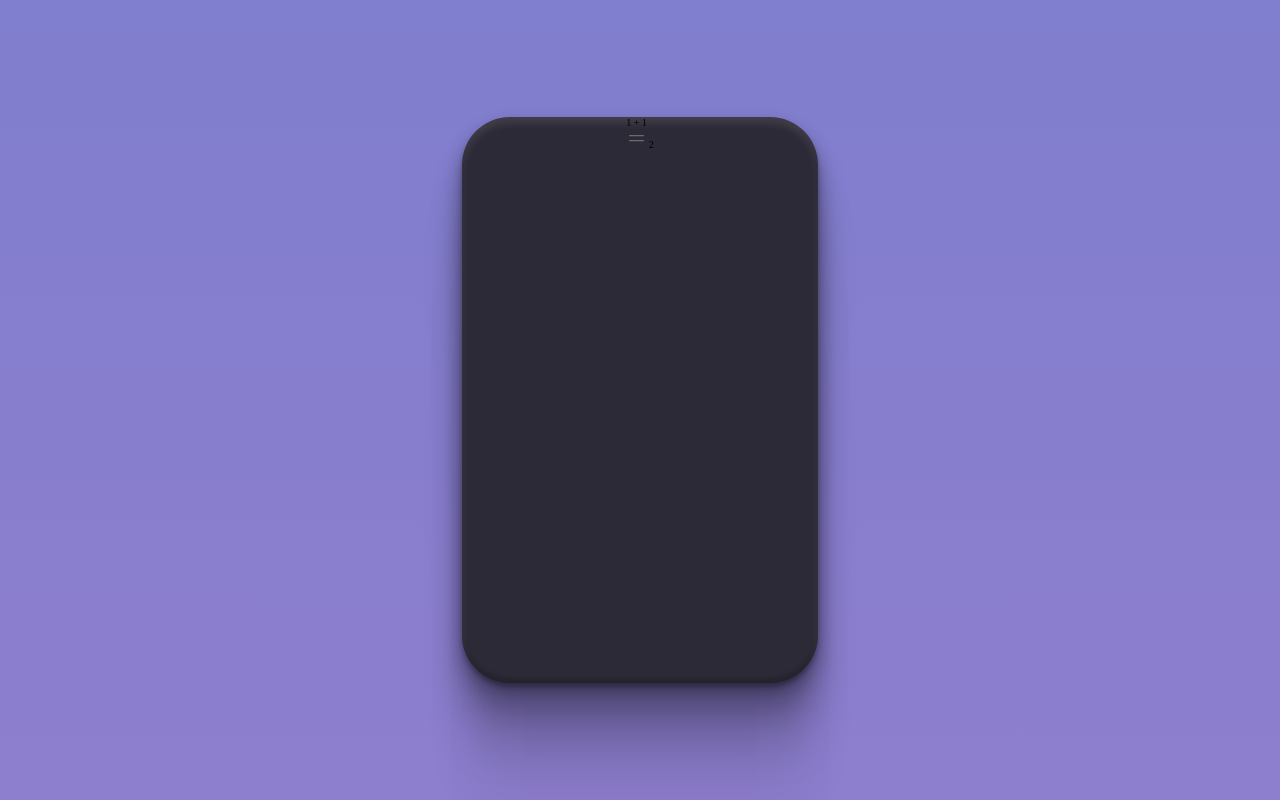
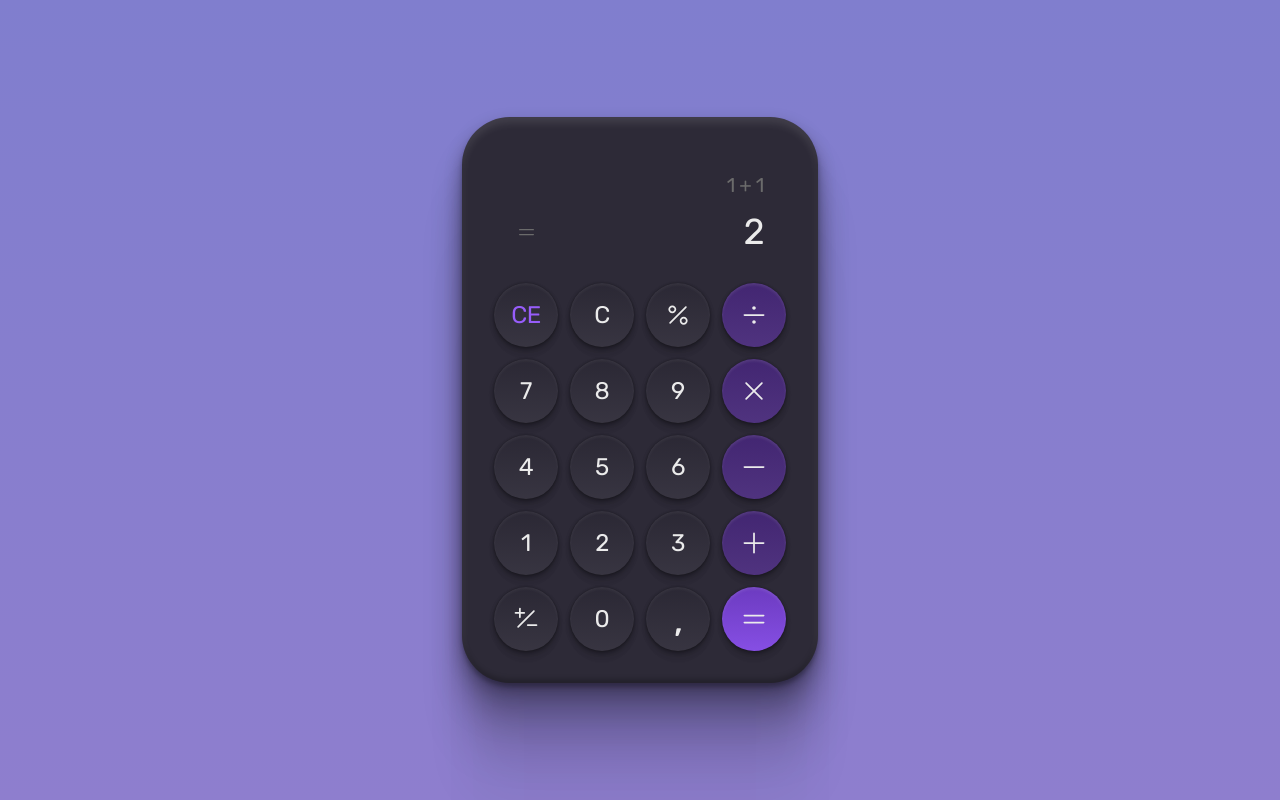
Before and after one commit to apolomoraes/calculadora-boracodar5, a website built with Vite: page index.html in a window 1280 px wide. Built offline with nearby package versions, Linux system fonts and the light colour scheme.

Commit message:
add svg and finally style

```diff
--- a/index.html
+++ b/index.html
@@ -2,23 +2,54 @@
 <html lang="pt-br">
 
 <head>
+  <link rel="preconnect" href="https://fonts.googleapis.com">
+  <link rel="preconnect" href="https://fonts.gstatic.com" crossorigin>
+
   <meta charset="UTF-8" />
   <meta name="viewport" content="width=device-width, initial-scale=1.0" />
   <title>Calculadora</title>
   <link rel="stylesheet" href="style.css">
+
+  <link href="https://fonts.googleapis.com/css2?family=Rubik&display=swap" rel="stylesheet">
 </head>
 
 <body>
   <div id="calculator">
-    <main>
-      <section class="display">
-        <div class="last-calc">1 + 1</div>
-        <div class="result">
-          <img src="./assets/equals.svg" alt="Sinal de igual">
-          <span>2</span>
-        </div>
-      </section>
-    </main>
+    <div id="display">
+      <div id="last-calc">1 + 1</div>
+      <div id="result">
+        <img src="./assets/equals.svg" alt="Sinal de igual">
+        <span>2</span>
+      </div>
+    </div>
+
+    <div id="keyboard">
+      <button class="delete-all">CE</button>
+      <button>C</button>
+      <button><img src="assets/porcentage.svg" alt="Sinal de porcentagem"></button>
+      <button class="functions"><img src="assets/divide.svg" alt="Sinal de divisão"></button>
+
+
+      <button>7</button>
+      <button>8</button>
+      <button>9</button>
+      <button class="functions"><img src="assets/multiple.svg" alt="Sinal de multiplicação"></button>
+
+      <button>4</button>
+      <button>5</button>
+      <button>6</button>
+      <button class="functions"><img src="assets/subtraction.svg" alt="Sinal de subtração"></button>
+
+      <button>1</button>
+      <button>2</button>
+      <button>3</button>
+      <button class="functions"><img src="assets/sum.svg" alt="Sinal de soma"></button>
+
+      <button><img src="assets/plusminus.svg" alt="Sinal de mais ou menos"></button>
+      <button>0</button>
+      <button>,</button>
+      <button class="functions-secondary"><img src="assets/result.svg" alt="Sinal de multiplicação"></button>
+    </div>
   </div>
 </body>
 
--- a/style.css
+++ b/style.css
@@ -19,10 +19,12 @@ body {
   place-content: center;
 }
 
+body * {
+  font-family: 'Rubik';
+  letter-spacing: -0.02em;
+}
+
 #calculator {
-  display: flex;
-  justify-content: center;
-
   width: 35.6rem;
   height: 56.6rem;
 
@@ -30,3 +32,89 @@ body {
   box-shadow: 0px 4px 4px rgba(0, 0, 0, 0.25), 0px 188px 52px rgba(0, 0, 0, 0.01), 0px 120px 48px rgba(0, 0, 0, 0.04), 0px 68px 41px rgba(0, 0, 0, 0.15), 0px 30px 30px rgba(0, 0, 0, 0.26), 0px 8px 17px rgba(0, 0, 0, 0.29), inset 0px 6px 8px rgba(255, 255, 255, 0.1), inset 0px -4px 5px rgba(0, 0, 0, 0.22);
   border-radius: 4.8rem;
 }
+
+#display {
+  margin-top: 5.4rem;
+  padding-inline: 5.4rem;
+
+}
+
+#last-calc {
+  text-align: right;
+
+  font-size: 2.0rem;
+  line-height: 140%;
+
+  color: #6b6b6b;
+}
+
+#result {
+  margin-top: .8rem;
+
+  display: flex;
+  justify-content: space-between;
+}
+
+#result span {
+  font-size: 3.6rem;
+  line-height: 140%;
+
+  color: #ebebeb;
+}
+
+#keyboard {
+  display: grid;
+  grid-template-columns: repeat(4, 1fr);
+  gap: 1.2rem;
+
+  margin-top: 2.6rem;
+  margin-inline: 3.2rem;
+  padding-bottom: 3.2rem;
+}
+
+#keyboard button:nth-last-child(2) {
+  font-size: 4rem;
+  line-height: 4.3rem;
+}
+
+button {
+  border: 0;
+
+  width: 6.4rem;
+  height: 6.4rem;
+
+  background: linear-gradient(180deg, rgba(0, 0, 0, 0.05) 0%, rgba(255, 255, 255, 0.05) 100%), #2D2A37;
+
+  box-shadow: 0px 11px 7px rgba(0, 0, 0, 0.01), 0px 7px 7px rgba(0, 0, 0, 0.04), 0px 4px 6px rgba(0, 0, 0, 0.1), 0px 2px 4px rgba(0, 0, 0, 0.26), 0px 0px 2px rgba(0, 0, 0, 0.29), inset 0px 2px 3px rgba(255, 255, 255, 0.06);
+
+  border-radius: 99.9rem;
+
+  font-size: 2.4rem;
+  line-height: 2.8rem;
+
+  color: #ebebeb;
+
+  display: flex;
+  align-items: center;
+  justify-content: center;
+}
+
+.functions {
+  background: linear-gradient(180deg, rgba(0, 0, 0, 0.05) 0.01%, rgba(255, 255, 255, 0.05) 100%), #462878;
+
+  box-shadow: 0px 11px 7px rgba(0, 0, 0, 0.01), 0px 7px 7px rgba(0, 0, 0, 0.04), 0px 4px 6px rgba(0, 0, 0, 0.1), 0px 2px 4px rgba(0, 0, 0, 0.26), 0px 0px 2px rgba(0, 0, 0, 0.29), inset 0px 2px 3px rgba(255, 255, 255, 0.1);
+}
+
+.functions-secondary{
+  background: linear-gradient(180deg, rgba(0, 0, 0, 0.15) 0%, rgba(255, 255, 255, 0.05) 100%), #7F45E2;
+
+  box-shadow: 0px 11px 7px rgba(0, 0, 0, 0.01), 0px 7px 7px rgba(0, 0, 0, 0.04), 0px 4px 6px rgba(0, 0, 0, 0.1), 0px 2px 4px rgba(0, 0, 0, 0.26), 0px 0px 2px rgba(0, 0, 0, 0.29), inset 0px 2px 3px rgba(255, 255, 255, 0.1);
+}
+
+.delete-all {
+  color: #975DFA;
+
+  background: linear-gradient(180deg, rgba(0, 0, 0, 0.05) 0%, rgba(255, 255, 255, 0.05) 100%), #2D2A37;
+
+  box-shadow: 0px 11px 7px rgba(0, 0, 0, 0.01), 0px 7px 7px rgba(0, 0, 0, 0.04), 0px 4px 6px rgba(0, 0, 0, 0.1), 0px 2px 4px rgba(0, 0, 0, 0.26), 0px 0px 2px rgba(0, 0, 0, 0.29), inset 0px 2px 3px rgba(255, 255, 255, 0.06);
+}
```
Also changed, not shown: assets/divide.svg (added), assets/multiple.svg (added), assets/plusminus.svg (added), assets/porcentage.svg (added), assets/result.svg (added), assets/subtraction.svg (added), assets/sum.svg (added).
